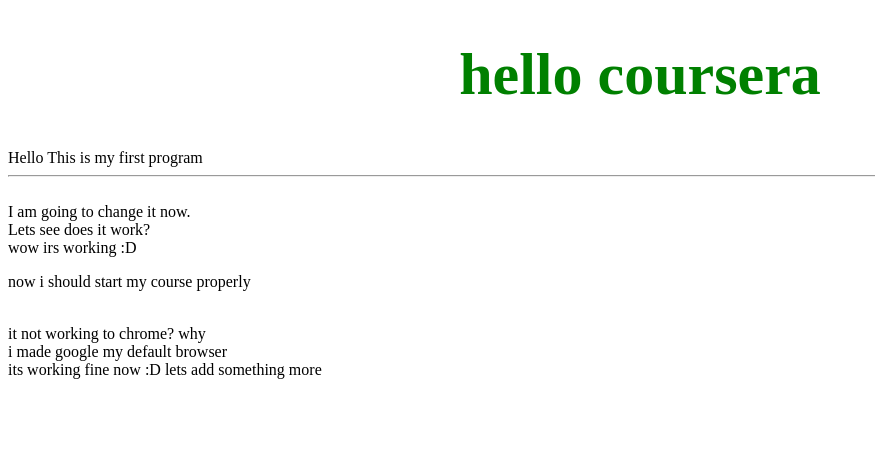
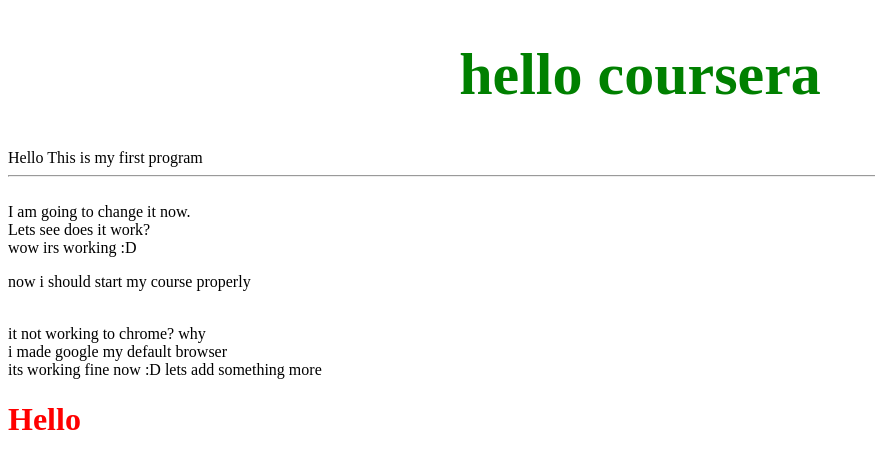
Before and after one commit to ItsmeAsma/Coursera-repository, a plain HTML site: page index.html in a window 1280 px wide. Shown: the whole page, without its empty margins (0-875 px from the left). Drawn offline with Linux system fonts and the light colour scheme.

Commit message:
small change

```diff
--- a/index.html
+++ b/index.html
@@ -11,6 +11,8 @@ Hello This is my first program<hr>
  <br>
  it not working to chrome? why <br> i made google my default browser <br> its working fine now :D
  lets add something more
+
+ <h1 style="color: red">Hello</h1>
 </body>
 
 </html>
```
